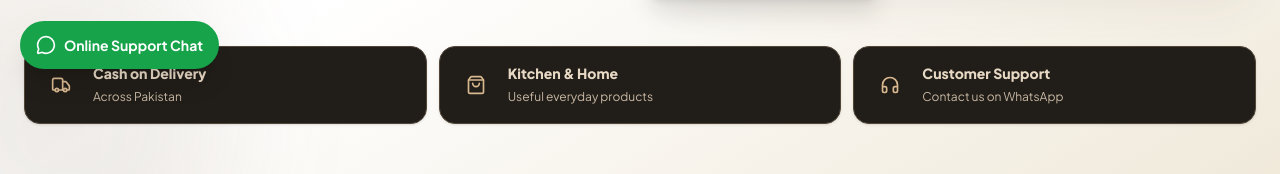
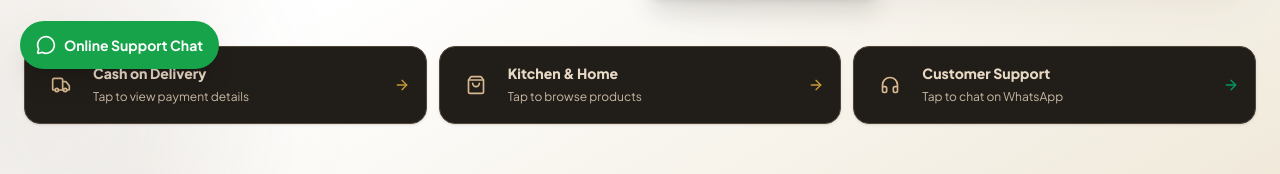
Before and after one commit to hmqm826-lab/sasta-kitchen-bazar, a React (Vite) app: page / in a window 1280 px wide. Shown: the part 711-885 px from the top of the page. Built offline with nearby package versions, Linux system fonts and the light colour scheme.

Commit message:
Make homepage feature cards clickable

```diff
--- a/src/components/HeroBanner.tsx
+++ b/src/components/HeroBanner.tsx
@@ -4,9 +4,10 @@ import { STORE_CONTACT, WHATSAPP_WELCOME_MESSAGE } from '../data/contactInfo';
 
 interface HeroBannerProps {
   onShopNow: () => void;
+  onOpenTerms: () => void;
 }
 
-export const HeroBanner: React.FC<HeroBannerProps> = ({ onShopNow }) => {
+export const HeroBanner: React.FC<HeroBannerProps> = ({ onShopNow, onOpenTerms }) => {
   const whatsappMessage = encodeURIComponent(WHATSAPP_WELCOME_MESSAGE);
 
   return (
@@ -84,18 +85,37 @@ export const HeroBanner: React.FC<HeroBannerProps> = ({ onShopNow }) => {
       </div>
 
       <div className="relative mx-auto mt-14 grid max-w-7xl grid-cols-1 gap-3 px-4 sm:mt-16 sm:grid-cols-3 sm:px-6">
-        <div className="flex items-center gap-3 rounded-2xl border border-stone-200/80 bg-white/85 p-4 shadow-sm">
-          <span className="flex h-10 w-10 flex-shrink-0 items-center justify-center rounded-xl bg-[#F0E9DA] text-[#65452F]"><Truck className="h-5 w-5" /></span>
-          <span><span className="block text-sm font-extrabold text-stone-800">Cash on Delivery</span><span className="text-xs text-stone-500">Across Pakistan</span></span>
-        </div>
-        <div className="flex items-center gap-3 rounded-2xl border border-stone-200/80 bg-white/85 p-4 shadow-sm">
-          <span className="flex h-10 w-10 flex-shrink-0 items-center justify-center rounded-xl bg-[#F0E9DA] text-[#65452F]"><ShoppingBag className="h-5 w-5" /></span>
-          <span><span className="block text-sm font-extrabold text-stone-800">Kitchen & Home</span><span className="text-xs text-stone-500">Useful everyday products</span></span>
-        </div>
-        <div className="flex items-center gap-3 rounded-2xl border border-stone-200/80 bg-white/85 p-4 shadow-sm">
-          <span className="flex h-10 w-10 flex-shrink-0 items-center justify-center rounded-xl bg-[#F0E9DA] text-[#65452F]"><Headphones className="h-5 w-5" /></span>
-          <span><span className="block text-sm font-extrabold text-stone-800">Customer Support</span><span className="text-xs text-stone-500">Contact us on WhatsApp</span></span>
-        </div>
+        <button
+          type="button"
+          onClick={onOpenTerms}
+          className="group flex w-full items-center gap-3 rounded-2xl border border-stone-200/80 bg-white/85 p-4 text-left shadow-sm transition hover:-translate-y-1 hover:border-[#65452F]/40 hover:shadow-lg focus-visible:outline-none focus-visible:ring-2 focus-visible:ring-[#C69A35]"
+          aria-label="View Cash on Delivery payment information"
+        >
+          <span className="flex h-10 w-10 flex-shrink-0 items-center justify-center rounded-xl bg-[#F0E9DA] text-[#65452F] transition group-hover:bg-[#E7D8BC]"><Truck className="h-5 w-5" /></span>
+          <span><span className="block text-sm font-extrabold text-stone-800">Cash on Delivery</span><span className="text-xs text-stone-500">Tap to view payment details</span></span>
+          <ArrowRight className="ml-auto h-4 w-4 flex-shrink-0 text-[#C69A35] transition group-hover:translate-x-1" />
+        </button>
+        <button
+          type="button"
+          onClick={onShopNow}
+          className="group flex w-full items-center gap-3 rounded-2xl border border-stone-200/80 bg-white/85 p-4 text-left shadow-sm transition hover:-translate-y-1 hover:border-[#65452F]/40 hover:shadow-lg focus-visible:outline-none focus-visible:ring-2 focus-visible:ring-[#C69A35]"
+          aria-label="Browse kitchen and home products"
+        >
+          <span className="flex h-10 w-10 flex-shrink-0 items-center justify-center rounded-xl bg-[#F0E9DA] text-[#65452F] transition group-hover:bg-[#E7D8BC]"><ShoppingBag className="h-5 w-5" /></span>
+          <span><span className="block text-sm font-extrabold text-stone-800">Kitchen & Home</span><span className="text-xs text-stone-500">Tap to browse products</span></span>
+          <ArrowRight className="ml-auto h-4 w-4 flex-shrink-0 text-[#C69A35] transition group-hover:translate-x-1" />
+        </button>
+        <a
+          href={`https://wa.me/${STORE_CONTACT.phone2WhatsApp}?text=${whatsappMessage}`}
+          target="_blank"
+          rel="noopener noreferrer"
+          className="group flex w-full items-center gap-3 rounded-2xl border border-stone-200/80 bg-white/85 p-4 text-left shadow-sm transition hover:-translate-y-1 hover:border-emerald-300 hover:shadow-lg focus-visible:outline-none focus-visible:ring-2 focus-visible:ring-emerald-500"
+          aria-label={`Chat with customer support on WhatsApp at ${STORE_CONTACT.phone2}`}
+        >
+          <span className="flex h-10 w-10 flex-shrink-0 items-center justify-center rounded-xl bg-[#F0E9DA] text-[#65452F] transition group-hover:bg-[#E7D8BC]"><Headphones className="h-5 w-5" /></span>
+          <span><span className="block text-sm font-extrabold text-stone-800">Customer Support</span><span className="text-xs text-stone-500">Tap to chat on WhatsApp</span></span>
+          <ArrowRight className="ml-auto h-4 w-4 flex-shrink-0 text-emerald-600 transition group-hover:translate-x-1" />
+        </a>
       </div>
     </section>
   );
```
